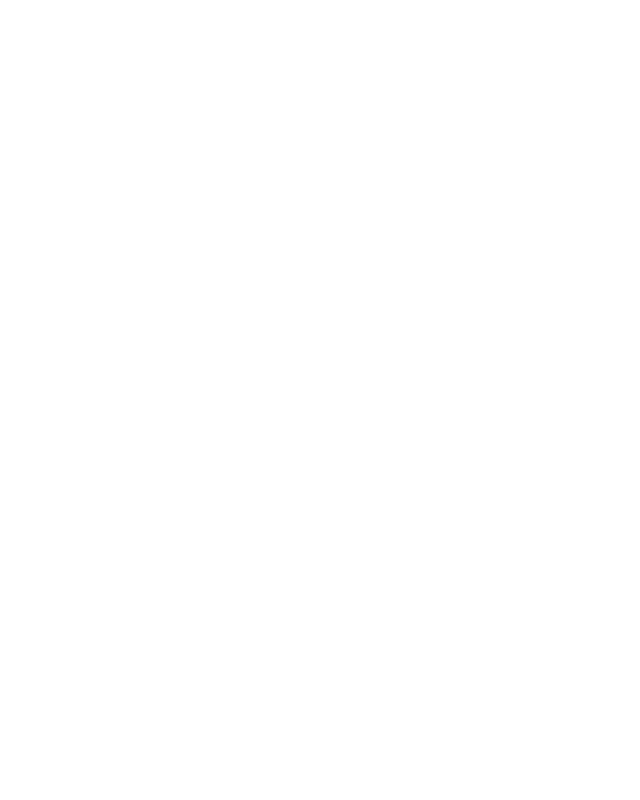
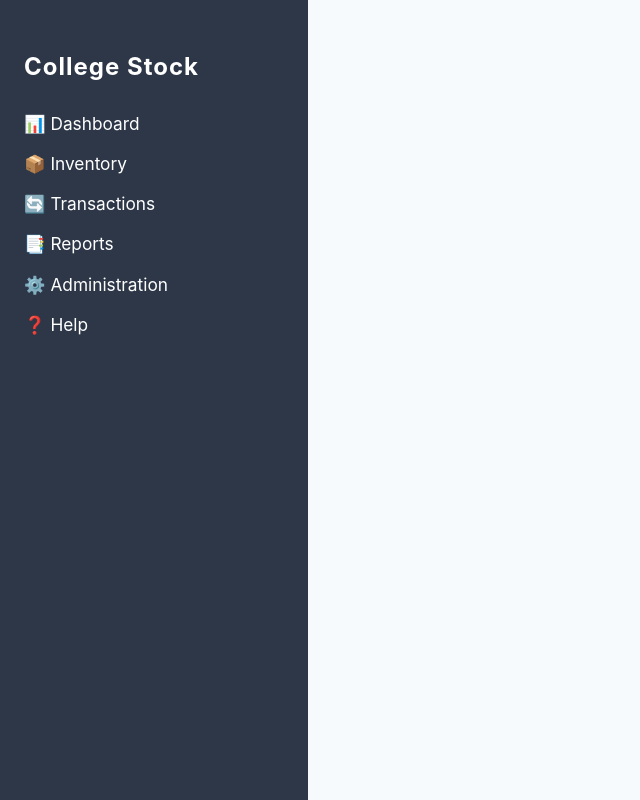
Before and after one commit to hasemansi/stock, a React (Vite) app in the folder frontend/: page /dashboard in a window 1280 px wide. Before the commit this address had no page. Shown: the whole page, without its empty margins (0-640 px from the left). Built offline with nearby package versions, Linux system fonts and the light colour scheme.

Commit message:
updated file

```diff
--- a/frontend/src/App.jsx
+++ b/frontend/src/App.jsx
@@ -18,7 +18,7 @@
 import { BrowserRouter as Router, Routes, Route } from 'react-router-dom';
 import Login from './components/Auth/Login';
 import Register from './components/Auth/Register';
-// import UserDetails from './components/Auth/UserDetails';
+import Dashboard from './components/Auth/Dashboard';
 
 function App() {
   const handleFilter = (e) => {
@@ -34,7 +34,7 @@
           <Route path="/" element={<Login />} />
           <Route path="/login" element={<Login />} />
           <Route path="/register" element={<Register />} />
-          {/* <Route path="/userDetails" element={<UserDetails />} /> */}
+          <Route path="/dashboard" element={<Dashboard />} />
           {/* Add more routes here if needed */}
         </Routes>
       </div>
--- a/frontend/src/components/Auth/Dashboard.jsx
+++ b/frontend/src/components/Auth/Dashboard.jsx
@@ -0,0 +1,28 @@
+import { Link } from "react-router-dom";
+import styles from "./Dashboard.module.css";
+
+export default function dashboard({ children }) {
+    return (
+        <div className={styles.dashboardContainer}>
+            {/* Sidebar */}
+            <aside className={styles.sidebar}>
+                <h2 className={styles.sidebarTitle}>College Stock</h2>
+                <nav>
+                    <ul className={styles.navList}>
+                        <li className={styles.navItem}><Link className={styles.navLink} to="/">📊 Dashboard</Link></li>
+                        <li className={styles.navItem}><Link className={styles.navLink} to="/inventory">📦 Inventory</Link></li>
+                        <li className={styles.navItem}><Link className={styles.navLink} to="/transactions">🔄 Transactions</Link></li>
+                        <li className={styles.navItem}><Link className={styles.navLink} to="/reports">📑 Reports</Link></li>
+                        <li className={styles.navItem}><Link className={styles.navLink} to="/admin">⚙️ Administration</Link></li>
+                        <li className={styles.navItem}><Link className={styles.navLink} to="/help">❓ Help</Link></li>
+                    </ul>
+                </nav>
+            </aside>
+
+            {/* Main Content */}
+            <main className={styles.mainContent}>
+                {children}
+            </main>
+        </div>
+    );
+}
--- /dev/null
+++ b/frontend/src/components/Auth/Dashboard.module.css
@@ -0,0 +1,51 @@
+.dashboardContainer {
+  display: flex;
+  height: 100vh;
+}
+
+.sidebar {
+  width: 260px;
+  background: #2d3748;
+  color: #fff;
+  padding: 2rem 1.5rem;
+  display: flex;
+  flex-direction: column;
+  min-width: 200px;
+}
+
+.sidebarTitle {
+  font-size: 1.5rem;
+  font-weight: bold;
+  margin-bottom: 2rem;
+  letter-spacing: 1px;
+}
+
+.navList {
+  list-style: none;
+  padding: 0;
+  margin: 0;
+}
+
+.navItem {
+  margin-bottom: 1.2rem;
+}
+
+.navLink {
+  color: #fff;
+  text-decoration: none;
+  font-size: 1.08rem;
+  transition: color 0.2s;
+  display: flex;
+  align-items: center;
+}
+
+.navLink:hover {
+  color: #63b3ed;
+}
+
+.mainContent {
+  flex: 1;
+  padding: 2.5rem;
+  background: #f7fafc;
+  overflow-y: auto;
+}
```
Also changed, not shown: 1 other file (tests, documents, lock files or other folders).
